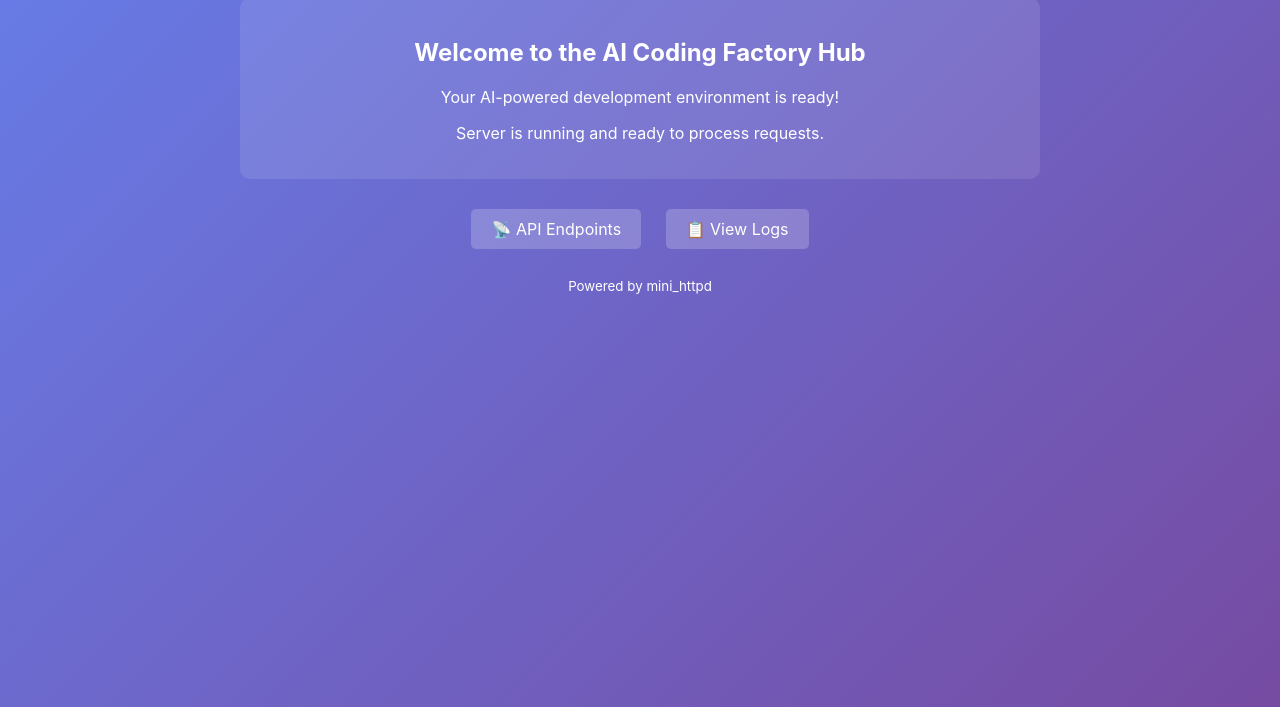
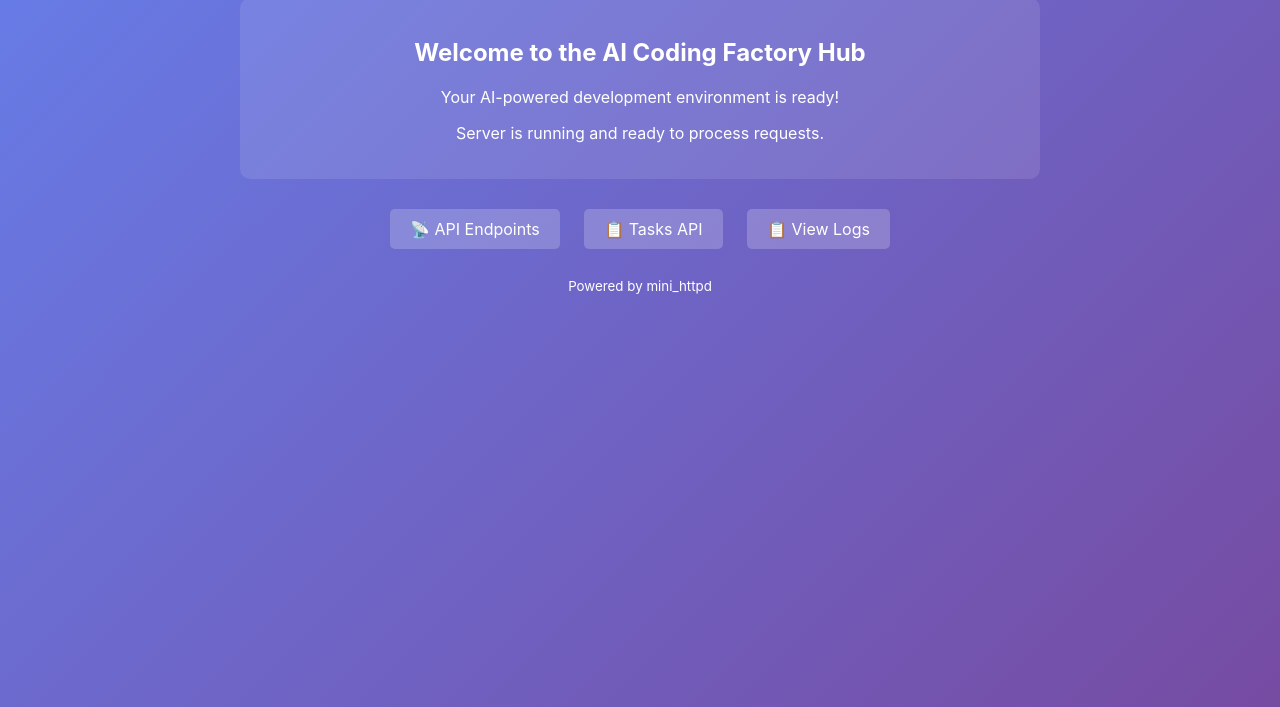
Before and after one commit to jaksa76/ai-coding-factory, a plain HTML site: page hub/ui/index.html in a window 1280 px wide. Shown: the part 133-840 px from the top of the page. Drawn offline with Linux system fonts and the light colour scheme.

Commit message:
added tasks API

```diff
--- a/hub/ui/index.html
+++ b/hub/ui/index.html
@@ -54,6 +54,7 @@
         </div>
         <div>
             <a href="/api/" class="api-link">📡 API Endpoints</a>
+            <a href="/api/tasks.cgi" class="api-link">📋 Tasks API</a>
             <a href="/logs" class="api-link">📋 View Logs</a>
         </div>
         <p><small>Powered by mini_httpd</small></p>
```
Also changed, not shown: hub/README.md (added), 4 other files.
